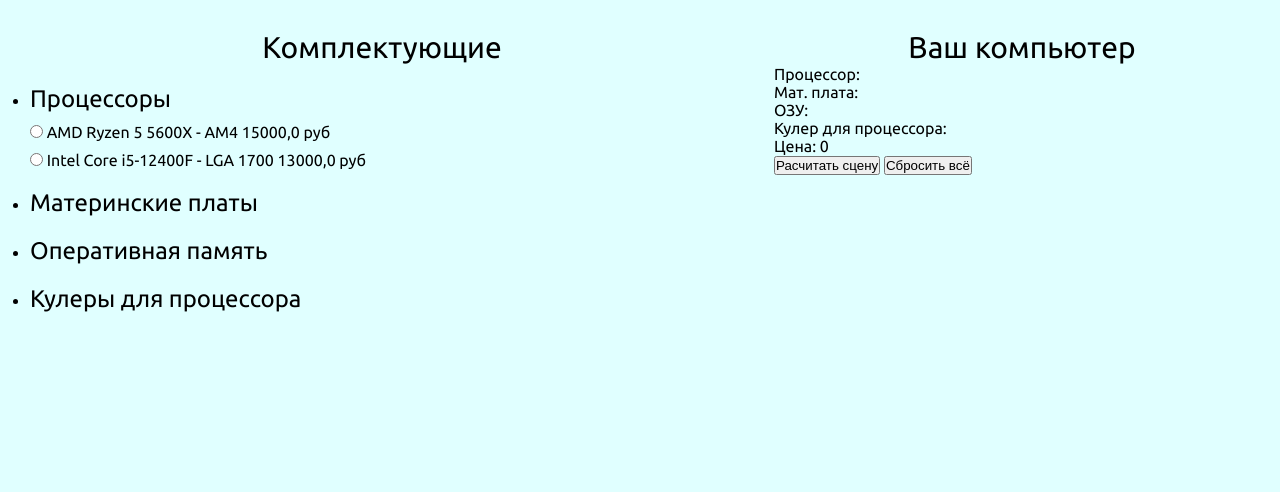
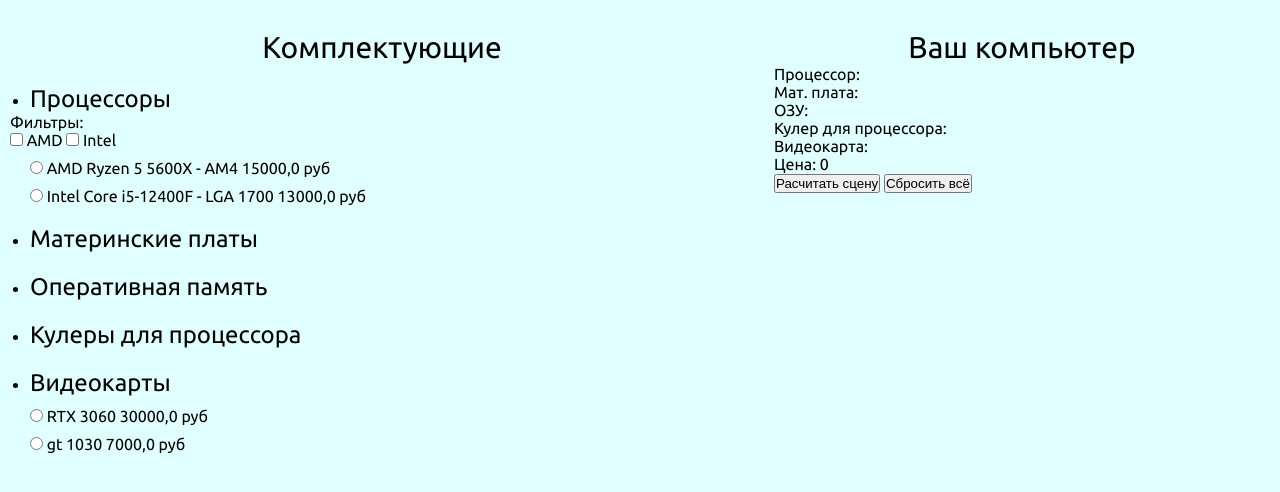
Before and after one commit to brashovyan/Artemida_electronics, a Django app: page / in a window 1280 px wide. Shown: the part 82-574 px from the top of the page. Run offline with Django 4.2, Linux system fonts and the light colour scheme; data comes from the database, SQL or seed files in the repository; both versions use the stored data as it was after the commit.

Commit message:
видюхи и эксперименты с фильтром

```diff
--- a/artemida_electronics/mainapp/admin.py
+++ b/artemida_electronics/mainapp/admin.py
@@ -1,8 +1,8 @@
 from django.contrib import admin
-from .models import Processor, Motherboard, RAM, Cooler
+from .models import Processor, Motherboard, RAM, Cooler, Videocard
 
 admin.site.register(Processor)
 admin.site.register(Motherboard)
 admin.site.register(RAM)
 admin.site.register(Cooler)
-# Register your models here.
+admin.site.register(Videocard)
--- a/artemida_electronics/mainapp/views.py
+++ b/artemida_electronics/mainapp/views.py
@@ -1,4 +1,4 @@
-from .models import Processor, Motherboard, RAM, Cooler
+from .models import Processor, Motherboard, RAM, Cooler, Videocard
 import os
 from django.shortcuts import render
 from django.http import HttpResponse, HttpResponseRedirect
@@ -14,7 +14,8 @@ def index(request):
     motherboards = Motherboard.objects.all()
     rams = RAM.objects.all()
     coolers = Cooler.objects.all()
-    return render(request, 'mainapp/index.html', {'processors': processors, 'motherboards': motherboards, 'rams': rams, 'coolers':coolers})
+    videocards = Videocard.objects.all()
+    return render(request, 'mainapp/index.html', {'processors': processors, 'motherboards': motherboards, 'rams': rams, 'coolers':coolers, 'videocards': videocards})
 
 
 @receiver(post_delete, sender=Processor) # админ удалил процессор
@@ -24,3 +25,39 @@ def delete_article(sender, instance, **kwargs):
         print("Админ удалил процессор")
     except:
         print("Админ удалил процессор, но не удалось удалить картинку")
+
+
+@receiver(post_delete, sender=Motherboard) # админ удалил мать
+def delete_article(sender, instance, **kwargs):
+    try:
+        os.remove(r"./media/"+str(instance.image))
+        print("Админ удалил мать")
+    except:
+        print("Админ удалил мать, но не удалось удалить картинку")
+
+
+@receiver(post_delete, sender=RAM) # админ удалил ОЗУ
+def delete_article(sender, instance, **kwargs):
+    try:
+        os.remove(r"./media/"+str(instance.image))
+        print("Админ удалил ОЗУ")
+    except:
+        print("Админ удалил ОЗУ, но не удалось удалить картинку")
+
+
+@receiver(post_delete, sender=Cooler) # админ удалил кулер
+def delete_article(sender, instance, **kwargs):
+    try:
+        os.remove(r"./media/"+str(instance.image))
+        print("Админ удалил кулер")
+    except:
+        print("Админ удалил кулер, но не удалось удалить картинку")
+
+
+@receiver(post_delete, sender=Videocard) # админ удалил видеокарту
+def delete_article(sender, instance, **kwargs):
+    try:
+        os.remove(r"./media/"+str(instance.image))
+        print("Админ удалил видеокарту")
+    except:
+        print("Админ удалил видеокарту, но не удалось удалить картинку")
--- a/artemida_electronics/static/js/vue_script.js
+++ b/artemida_electronics/static/js/vue_script.js
@@ -17,10 +17,51 @@ var builder = new Vue({
       tdp: 0,
       ram: [],
       cooler: "",
+      videocard: "",
+
+      filter_proc: [],
 
       //product: document.querySelectorAll(".product"),
       //cost: document.querySelector(".result__cost"),
       //all: document.querySelector(".result__all"),
+    },
+
+    watch: {
+        filter_proc: function(){
+            for(let pr of product)
+            {
+                if(pr.children[0].name != 'videocard')
+                {
+                    pr.children[0].checked = false;
+                }
+            }
+
+            this.processor = "";
+            this.motherboard = "";
+            this.sum = 0;
+            this.socket= "";
+            this.type_memory = "";
+            this.m_slots = 0;
+            this.slots = 0;
+            this.max_memory = 0;
+            this.size_memory = 0;
+            this.m_frequency = 0;
+            this.max_memory_proc = 0;
+            this.m_frequency_proc = 0;
+            this.ram = [];
+            this.tdp = 0;
+            this.cooler = "";
+            document.querySelector(".result__price").textContent = this.sum;
+            document.querySelector(".result__processor").textContent = this.processor;
+            document.querySelector(".result__motherboard").textContent = this.motherboard;
+            document.querySelector(".result__cooler").textContent = this.cooler;
+            this.price();
+            //alert('lf');
+        },
+
+        videocard: function(){
+            alert("Бери 1050ti");
+        }
     },
 
     methods: {
@@ -232,6 +273,27 @@ var builder = new Vue({
             this.price();
         },
 
+        select_videocard(title, id)
+        {
+            title = title.substr(0, title.length - id.length);
+            product = document.querySelectorAll(".product");
+            for(let pr of product) // для всех продуктов
+            {
+                let str = pr.children[0].value.split('%%') //берем название (оно есть у всех и оно всегда первое)
+                if(pr.children[0].checked == true && pr.children[0].name == 'videocard' && title == str[0]) // если кнопка выбрана и это то, что я нажал
+                {
+                    this.videocard = str[0];
+                }
+                else
+                {
+
+                }
+            }
+
+            this.price();
+
+        },
+
 
 
         price() // расчёт цены
@@ -270,6 +332,11 @@ var builder = new Vue({
                         this.sum = this.sum + parseFloat(str[str.length - 1]);
                         this.cooler = str[0];
                     }
+                    else if(pr.children[0].name == "videocard")
+                    {
+                        this.sum = this.sum + parseFloat(str[str.length - 1]);
+                        this.videocard = str[0];
+                    }
                 }
             }
             document.querySelector(".result__price").textContent = this.sum;
@@ -300,10 +367,12 @@ var builder = new Vue({
             this.ram = [];
             this.tdp = 0;
             this.cooler = "";
+            this.videocard = "";
             document.querySelector(".result__price").textContent = this.sum;
             document.querySelector(".result__processor").textContent = this.processor;
             document.querySelector(".result__motherboard").textContent = this.motherboard;
             document.querySelector(".result__cooler").textContent = this.cooler;
+            document.querySelector(".result__videocard").textContent = this.videocard;
         },
     }
   })
--- a/artemida_electronics/templates/mainapp/index.html
+++ b/artemida_electronics/templates/mainapp/index.html
@@ -30,10 +30,20 @@
             <p class="main__logo">Комплектующие</p>
             <div class="products">
 
+                <ul class="main__ul"><li><p class="main__product__logo">Процессоры</p></li></ul>
 
+                <div class="filter__proc">
+                    <p>Фильтры: </p>
+                    <input type="checkbox" value="amd" v-model="filter_proc">
+                    <label>AMD</label>
+                    <input type="checkbox" value="INTEL" v-model="filter_proc">
+                    <label>Intel</label>
+                </div>
 
-                <ul class="main__ul"><li><p class="main__product__logo">Процессоры</p></li></ul>
                     {% for processor in processors %}
+                        <template v-if="filter_proc != ''">
+                            <template v-for="filter in filter_proc">
+                                <template v-if="'{{processor.title}}'.toLowerCase().indexOf(filter.toLowerCase()) != -1">
                                     <div class="product">
                                         <input type="radio" name="processor" value="{{processor.title}}%%{{processor.socket}}%%{{processor.cores}}%%{{processor.frequency}}%%{{processor.m_frequency}}%%{{processor.type_memory}}%%{{processor.max_memory}}%%{{processor.tdp}}%%{{processor.price}}"  @change="select_processor('{{processor.title}}{{processor.id}}', '{{processor.id}}')">
                                         <a class="main__img__href" onclick="showImg('{{processor.title}}{{processor.id}}')">{{processor.title}} - {{processor.socket}} {{processor.price}} руб</a>
@@ -48,6 +58,25 @@
                                             </div>
                                         </div>
                                     </div>
+                                </template>
+                            </template>
+                        </template>
+                        <template v-else>
+                            <div class="product">
+                                <input type="radio" name="processor" value="{{processor.title}}%%{{processor.socket}}%%{{processor.cores}}%%{{processor.frequency}}%%{{processor.m_frequency}}%%{{processor.type_memory}}%%{{processor.max_memory}}%%{{processor.tdp}}%%{{processor.price}}"  @change="select_processor('{{processor.title}}{{processor.id}}', '{{processor.id}}')">
+                                <a class="main__img__href" onclick="showImg('{{processor.title}}{{processor.id}}')">{{processor.title}} - {{processor.socket}} {{processor.price}} руб</a>
+                                <div class="main__img" id="{{processor.title}}{{processor.id}}">
+                                    <div class="img__div">
+                                        {% if processor.image.url != "" or processor.image.url != Null %}
+                                            <a href="/123"> <img src="{{ processor.image.url }}" width="100" height="100" alt="{{processor.title}}"></a>
+                                        {% else %}
+                                            <a href="/123"> <img src="" width="100" height="100" alt="{{processor.title}}"></a>
+                                        {% endif %}
+                                            <a href="/123" class="main__img__href__block">Подробнее (также тут можно разместить краткие хар-ки)</a>
+                                    </div>
+                                </div>
+                            </div>
+                        </template>
                     {% endfor %}
 
 
@@ -134,6 +163,26 @@
                     </template>
                 {% endfor %}
 
+
+
+                <ul class="main__ul"><li><p class="main__product__logo">Видеокарты</p></li></ul>
+                {% for videocard in videocards %}
+                        <div class="product">
+                            <input name="videocard" value="{{videocard.title}}%%{{videocart.power}}%%{{videocard.price}}" type="radio" @change="select_videocard('{{videocard.title}}{{videocard.id}}', '{{videocard.id}}')">
+                            <a class="main__img__href" onclick="showImg('{{videocard.title}}{{videocard.id}}')">{{videocard.title}} {{videocard.price}} руб</a>
+                            <div class="main__img" id="{{videocard.title}}{{videocard.id}}">
+                                <div class="img__div">
+                                {% if videocard.image.url != "" or videocard.image.url != Null %}
+                                        <a href="/123"> <img src="{{ videocard.image.url }}" width="100" height="100" alt="{{videocard.title}}"></a>
+                                    {% else %}
+                                        <a href="/123"> <img src="" width="100" height="100" alt="{{videocard.title}}"></a>
+                                    {% endif %}
+                                        <a href="/123" class="main__img__href__block">Подробнее (также тут можно разместить краткие хар-ки)</a>
+                                </div>
+                            </div>
+                        </div>
+                {% endfor %}
+
             </div>
         </div>
 
@@ -152,6 +201,7 @@
                     <p>ОЗУ: [[r]]</p>
                 </template>
                 <p>Кулер для процессора: <span class="result__cooler"></span></p>
+                <p>Видеокарта: <span class="result__videocard"></span></p>
                 <p>Цена: <span class="result__price">0</span></p>
             </div>
             <button @click="price">Расчитать сцену</button>
```
Also changed, not shown: artemida_electronics/mainapp/models.py (+13 -0 lines), artemida_electronics/db.sqlite3, artemida_electronics/mainapp/migrations/0004_videocard.py (added), artemida_electronics/mainapp/migrations/0005_videocard_price.py (added), artemida_electronics/media/Coolers/Без_имени-1.png (added), artemida_electronics/media/Videocards/Без_имени-1.png (added), artemida_electronics/media/motherboards/Без_имени-1.png (added), artemida_electronics/media/processors/tony-skeor-allnightlong.jpg (deleted). Lines whose indentation alone changed are shown as unchanged.
